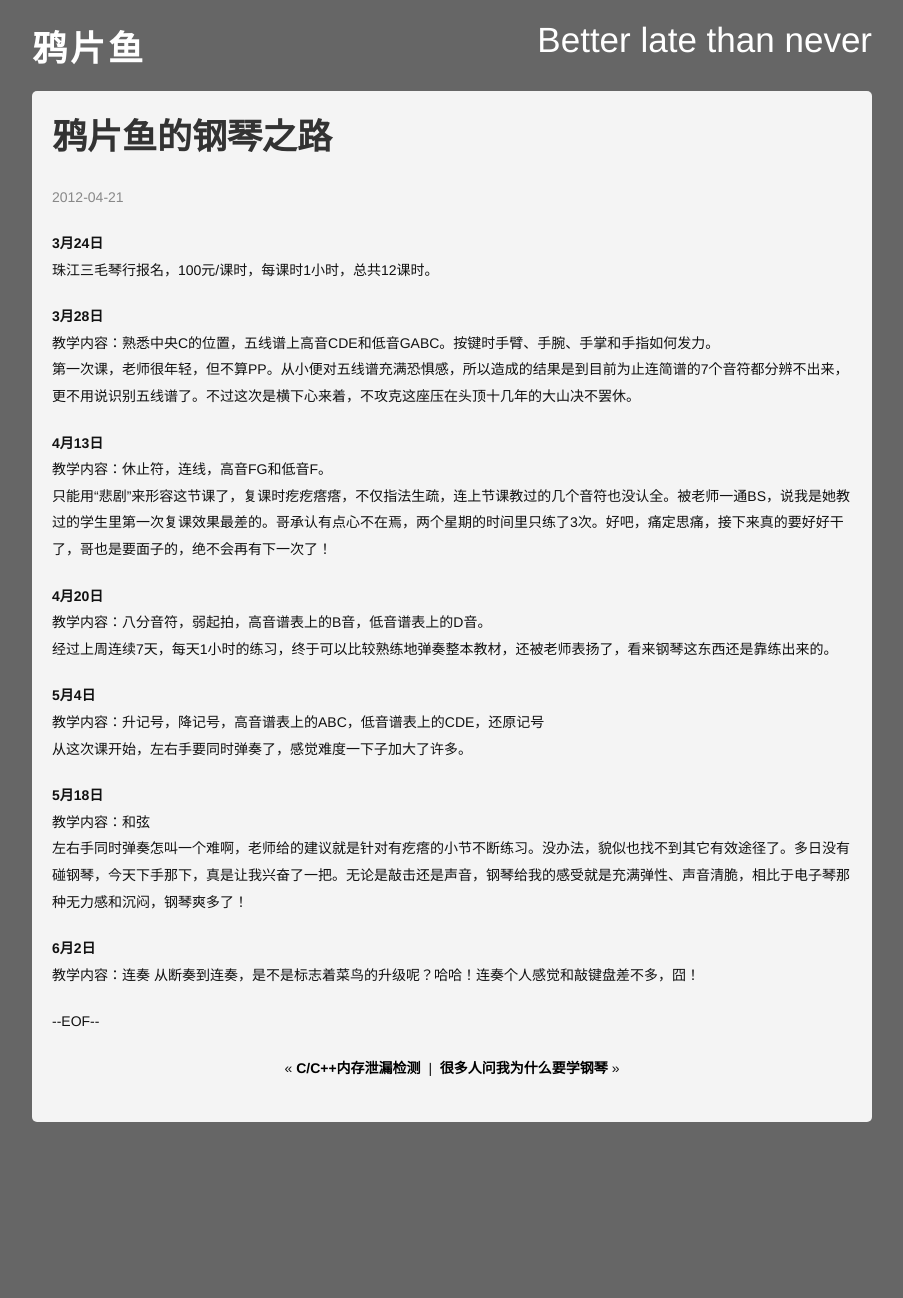
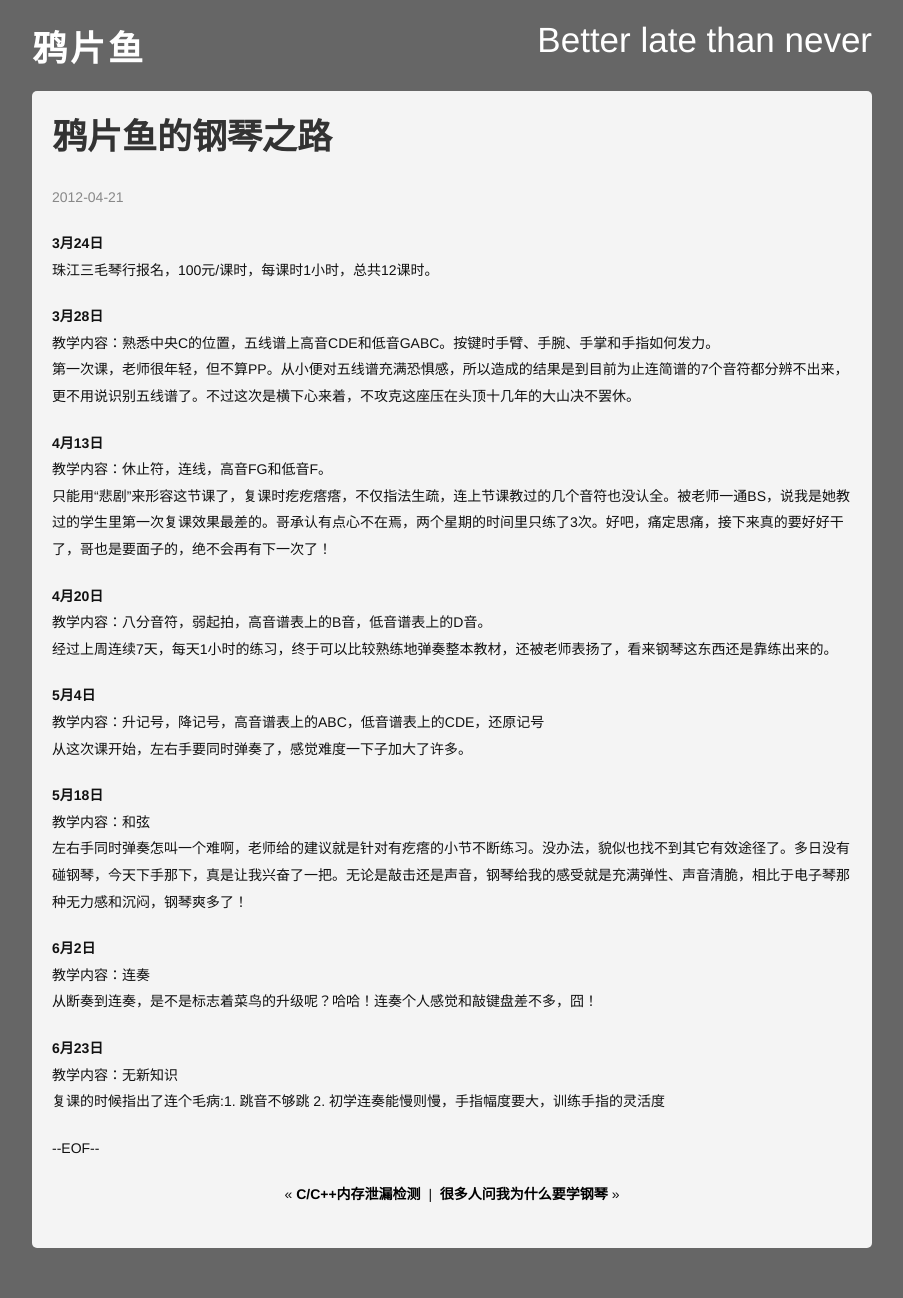
Before and after one commit to jiaguofang/yapianyu.github.com, a Jekyll site: the page built from _posts/life/2012-04-21-a-rookie-s-piano-life.markdown, in a window 1280 px wide. Shown: the whole page, without its empty margins (188-1091 px from the left). Built offline with Jekyll 4.4.1, drawn with Linux system fonts in a browser that asks for light colours; Markdown is read by kramdown in place of the engine named in the settings; comment, search, counter and statistics services are not loaded; before the commit the page ends 1172 px from its top, so only the background shows below that.

Commit message:
Update master

```diff
--- a/_posts/life/2012-04-21-a-rookie-s-piano-life.markdown
+++ b/_posts/life/2012-04-21-a-rookie-s-piano-life.markdown
@@ -30,3 +30,7 @@
 **6月2日**
 教学内容：连奏
 从断奏到连奏，是不是标志着菜鸟的升级呢？哈哈！连奏个人感觉和敲键盘差不多，囧！
+
+**6月23日**
+教学内容：无新知识
+复课的时候指出了连个毛病:1. 跳音不够跳 2. 初学连奏能慢则慢，手指幅度要大，训练手指的灵活度
```
